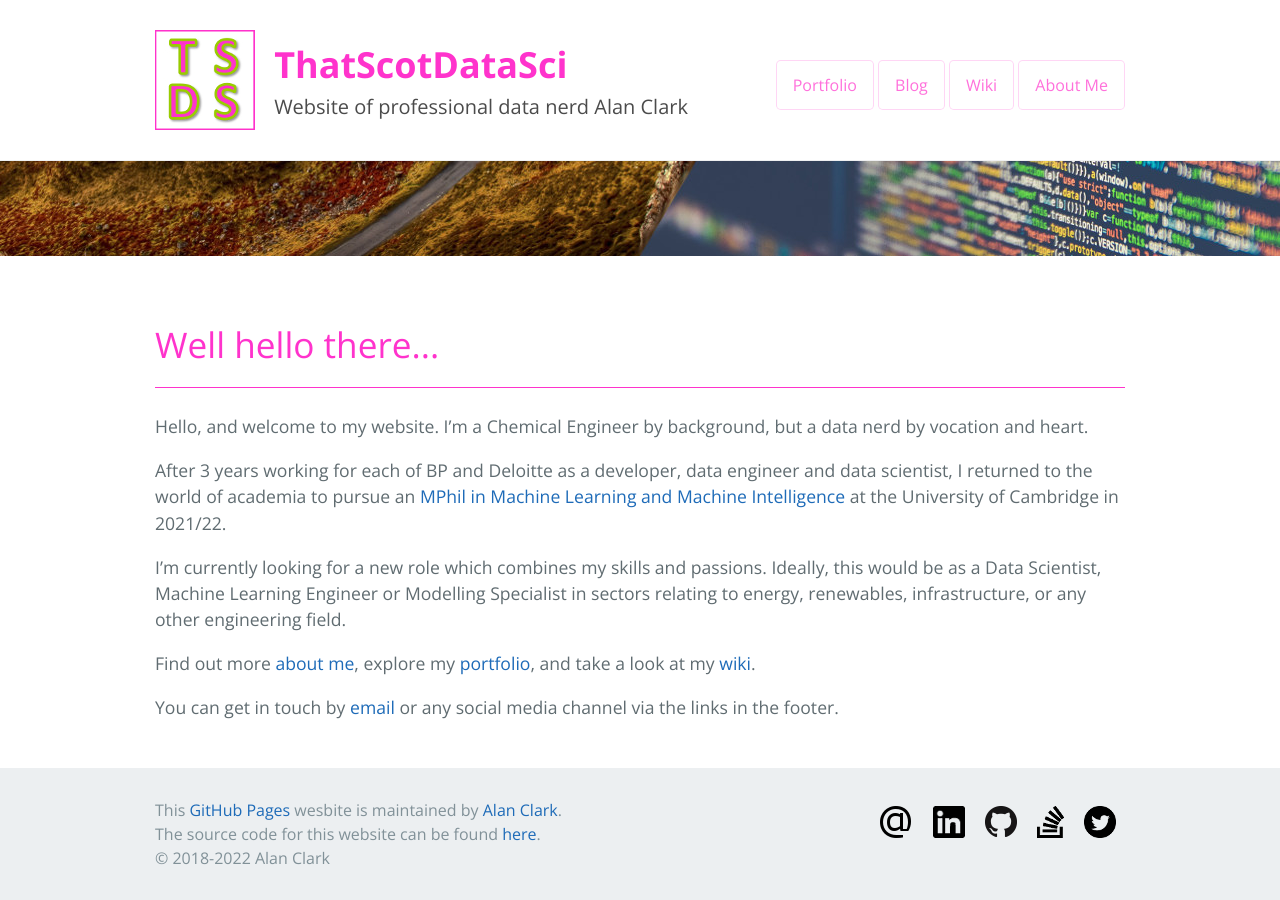
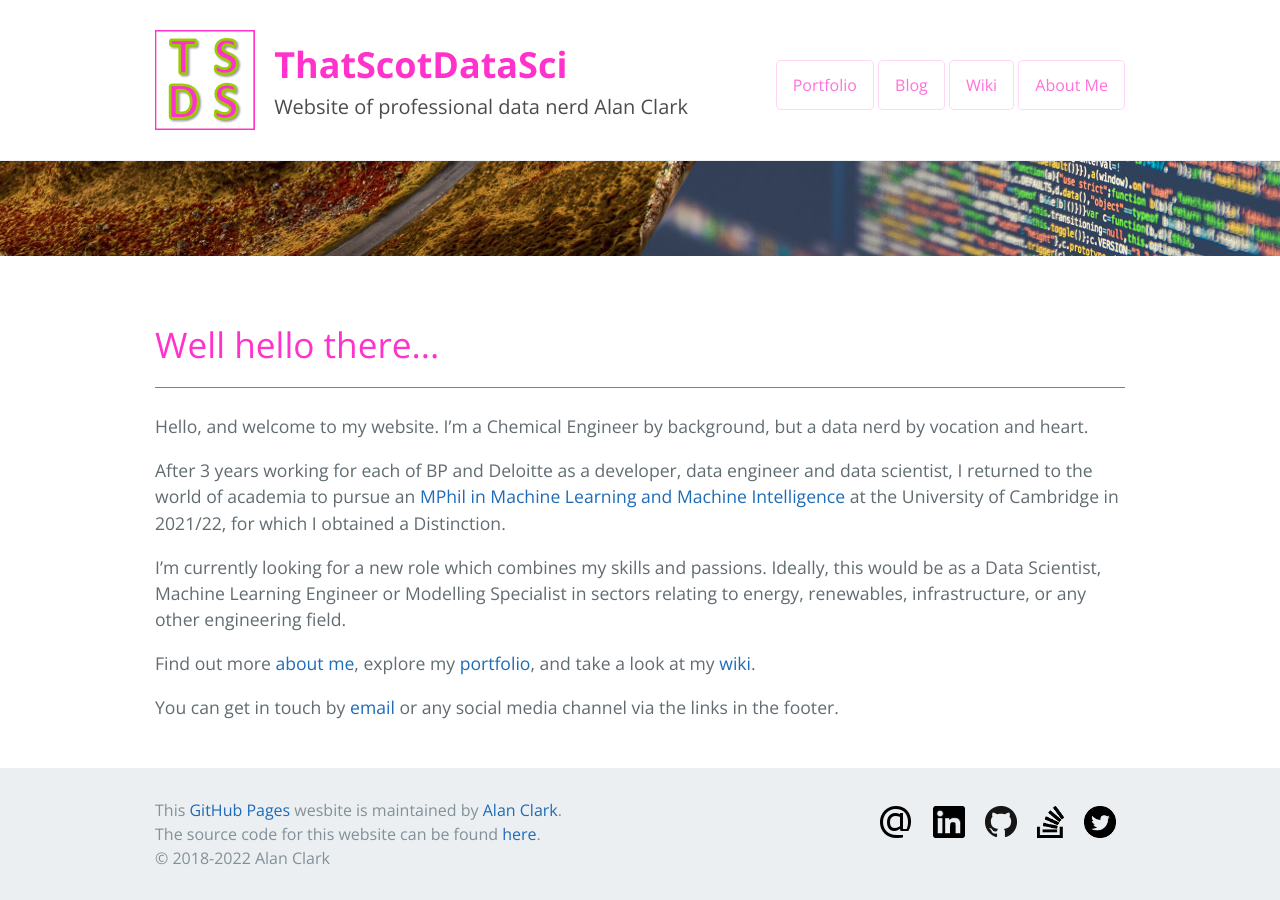
Before and after one commit to thatscotdatasci/thatscotdatasci.github.io, a Jekyll site: the page built from index.md, in a window 1280 px wide and 900 px high, scrolled down 650 px. Built offline with Jekyll 4.4.1, drawn with Linux system fonts in a browser that asks for light colours.

Commit message:
Updates to reflect I was awarded a distinction in the MPhil

```diff
--- a/about.html
+++ b/about.html
@@ -12,7 +12,7 @@ title-settings: hide
     </div>
     <div class="col-8">
       <p>I'm passionate about using data to solve complex, real-world problems. I have 6 years experience of developing cloud-native, data-driven products in a variety of programming languages and frameworks, with specialist skills as a Full Stack Data Scientist/Machine Learning Engineer. I've held roles in the energy, trading and consulting sectors, where I have proven my ability to deliver top quality products under pressure in fast-paced and ever-changing environments.</p>
-      <p>I've recently completed studying for an <a href="https://www.mlmi.eng.cam.ac.uk">MPhil in Machine Learning and Machine Intelligence</a> at the University of Cambridge. I further hold an MEng in Chemical Engineering from the University of Edinburgh, and was recognised as one of the top six graduating Chemical Engineers in the UK in 2015. I'm a member of the Institution of Engineering and Technology (MIET), and a fellow of the Royal Statistical Society.</p>
+      <p>I recently obtained an <a href="https://www.mlmi.eng.cam.ac.uk">MPhil in Machine Learning and Machine Intelligence</a> at the University of Cambridge, with Distinction. I further hold an MEng in Chemical Engineering from the University of Edinburgh, and was recognised as one of the top six graduating Chemical Engineers in the UK in 2015. I'm a member of the Institution of Engineering and Technology (MIET), and a fellow of the Royal Statistical Society.</p>
       <p>I'm currently looking for a new role which combines my skills and passions. Ideally, this would be as a Data Scientist, Machine Learning Engineer or Modelling Specialist in sectors relating to energy, renewables, infrastructure, or any other engineering field.</p>
       <p>A copy of my CV is available on request; please feel free to get in touch via email or any social media channel.</p>
       <p>A timeline detailing my career and education to date can be found below.</p>
--- a/index.md
+++ b/index.md
@@ -10,7 +10,7 @@ banner-subheader: <p>Find out more <a href="/about">about me</a></p> <p>Take a l
 
 Hello, and welcome to my website. I'm a Chemical Engineer by background, but a data nerd by vocation and heart.
 
-After 3 years working for each of BP and Deloitte as a developer, data engineer and data scientist, I returned to the world of academia to pursue an [MPhil in Machine Learning and Machine Intelligence](https://www.mlmi.eng.cam.ac.uk/) at the University of Cambridge in 2021/22.
+After 3 years working for each of BP and Deloitte as a developer, data engineer and data scientist, I returned to the world of academia to pursue an [MPhil in Machine Learning and Machine Intelligence](https://www.mlmi.eng.cam.ac.uk/) at the University of Cambridge in 2021/22, for which I obtained a Distinction.
 
 I'm currently looking for a new role which combines my skills and passions. Ideally, this would be as a Data Scientist, Machine Learning Engineer or Modelling Specialist in sectors relating to energy, renewables, infrastructure, or any other engineering field.
 
```
Also changed, not shown: _career/university-of-cambridge.md (+1 -1 lines).
